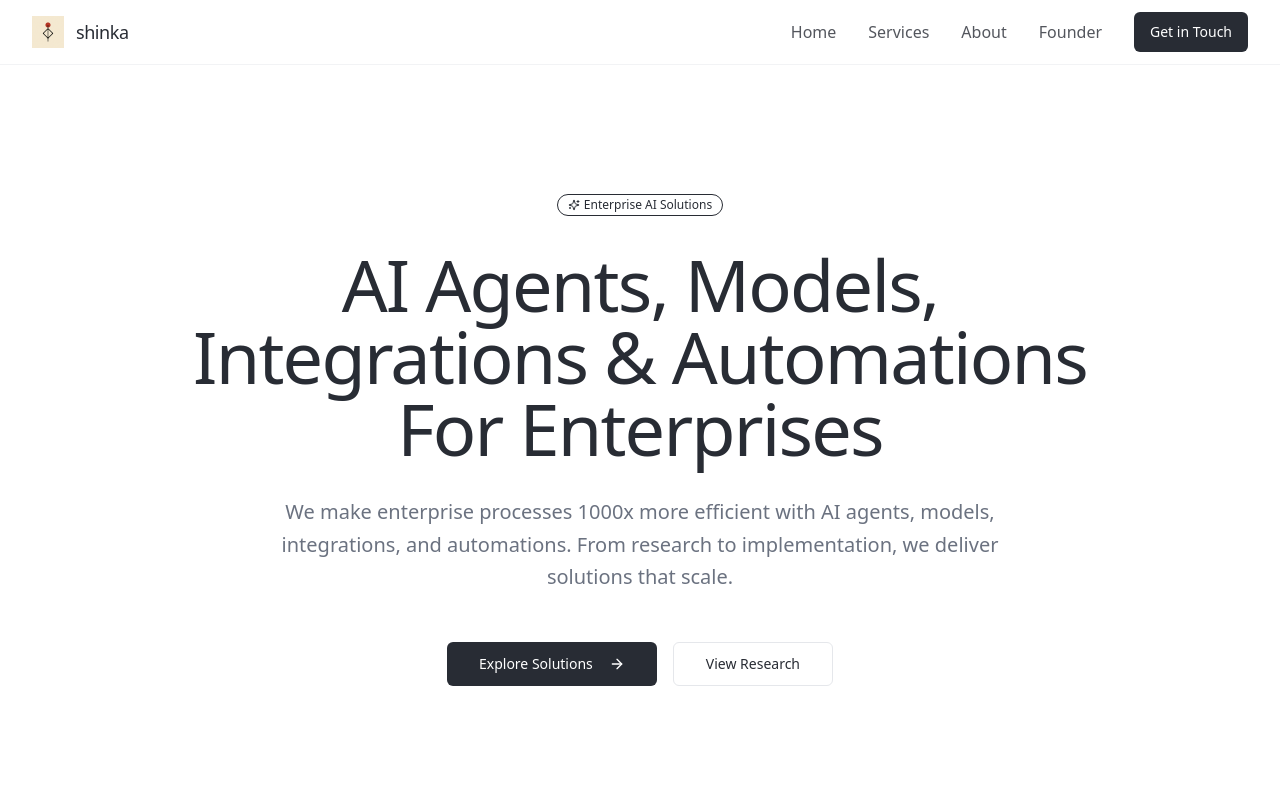
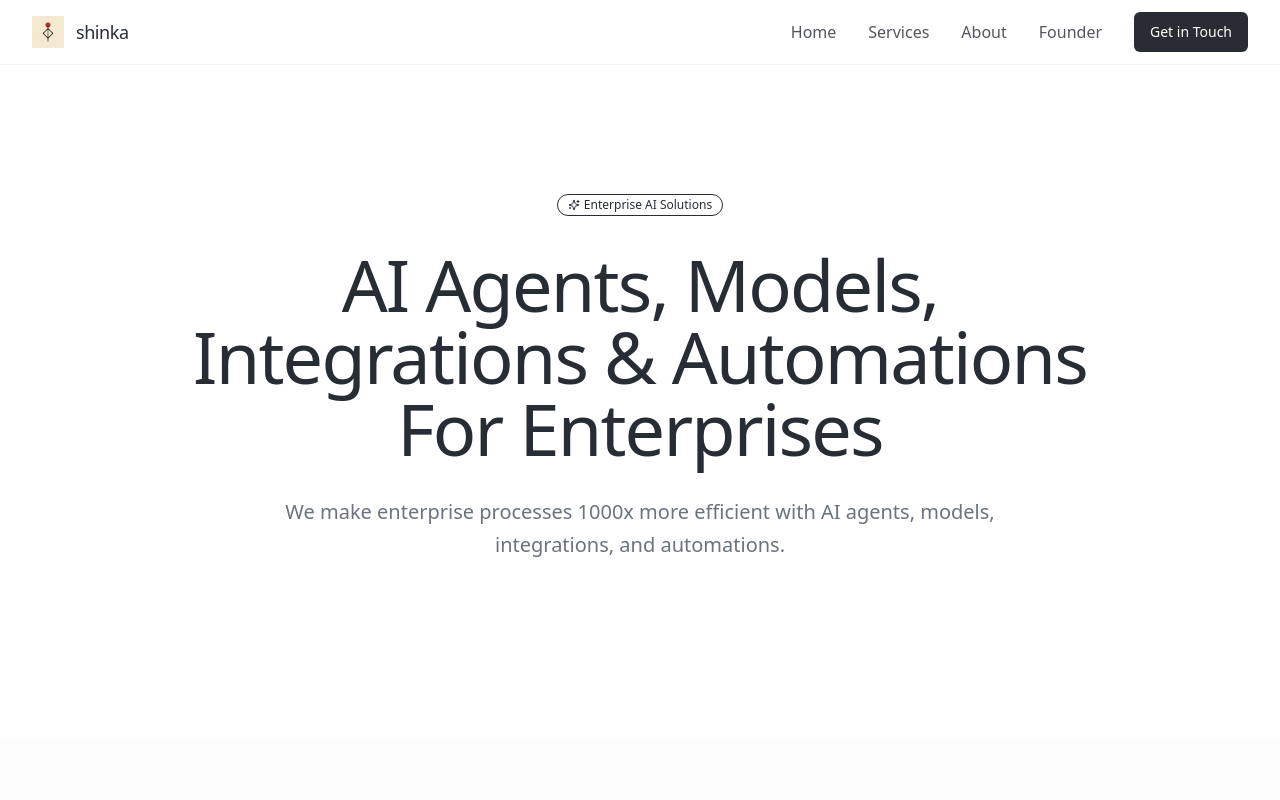
Before and after one commit to shinkahq/shinka-website, a Next.js app: page / in a window 1280 px wide. Shown: the top 800 px of the page. Built offline with nearby package versions, Linux system fonts and the light colour scheme.

Commit message:
🎨 feat: refine homepage messaging by removing redundant content and enhancing clarity

```diff
--- a/app/page.tsx
+++ b/app/page.tsx
@@ -57,21 +57,7 @@ export default function Home() {
             </h1>
             <p className="text-xl text-muted-foreground mb-12 max-w-3xl mx-auto leading-relaxed font-light">
               We make enterprise processes 1000x more efficient with AI agents, models, integrations, and automations.
-              From research to implementation, we deliver solutions that scale.
             </p>
-            <div className="flex flex-col sm:flex-row gap-4 justify-center">
-              <Button size="lg" className="bg-foreground hover:bg-foreground/90 text-background font-medium">
-                Explore Solutions
-                <ArrowRight className="ml-2 h-4 w-4" />
-              </Button>
-              <Button
-                size="lg"
-                variant="outline"
-                className="border-border text-foreground hover:bg-muted font-medium"
-              >
-                View Research
-              </Button>
-            </div>
           </div>
         </div>
       </section>
```
